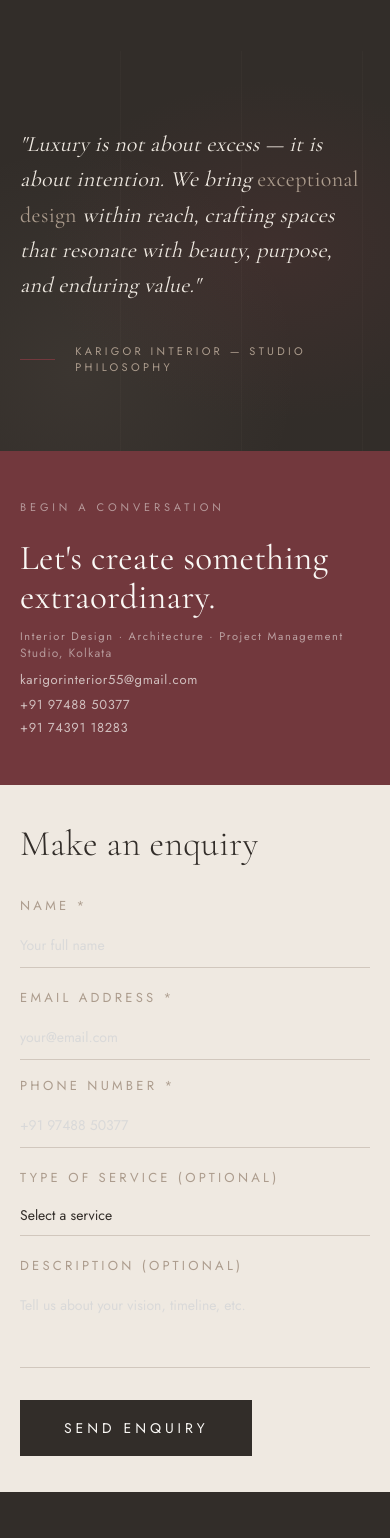
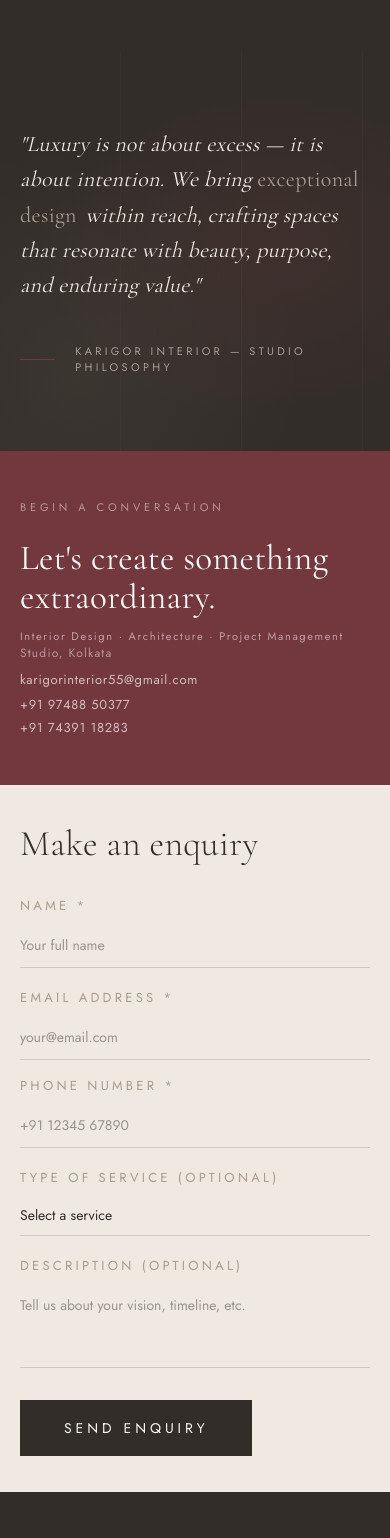
Before and after one commit to Abhijay0306/karigor-v1, a Next.js app: page / in a window 390 px wide. Shown: the part 5323-6861 px from the top of the page. Built offline with nearby package versions, Linux system fonts and the light colour scheme.

Commit message:
Fix quote spacing, brighter placeholders, phone placeholder, email/phone validation

```diff
--- a/src/app/globals.css
+++ b/src/app/globals.css
@@ -825,7 +825,7 @@
     line-height: 1.5;
     margin-bottom: 40px;
   }
-  .philosophy-quote em { color: var(--taupe); font-style: normal; }
+  .philosophy-quote em { color: var(--taupe); font-style: normal; margin-right: 0.15em; }
 
   .philosophy-attr {
     font-size: 11px;
@@ -932,7 +932,7 @@
     width: 100%;
   }
   .form-input:focus { border-color: var(--crimson); }
-  .form-input::placeholder { color: var(--silver); }
+  .form-input::placeholder { color: rgba(50,45,41,0.45); }
 
   .form-row { display: grid; grid-template-columns: 1fr 1fr; gap: 24px; }
 
--- a/src/components/ContactForm.js
+++ b/src/components/ContactForm.js
@@ -4,10 +4,12 @@ import { useState } from "react";
 
 export default function ContactForm() {
   const [status, setStatus] = useState("idle");
+  const [errorMsg, setErrorMsg] = useState("Something went wrong. Please try again or email us directly.");
 
   const handleSubmit = async (e) => {
     e.preventDefault();
     setStatus("loading");
+    setErrorMsg("");
 
     const formData = new FormData(e.target);
     const data = {
@@ -17,6 +19,23 @@ export default function ContactForm() {
       service: formData.get("service"),
       description: formData.get("description"),
     };
+
+    // Validate email
+    const emailRegex = /^[^\s@]+@[^\s@]+\.[^\s@]+$/;
+    if (!emailRegex.test(data.email)) {
+      setStatus("error");
+      setErrorMsg("Please enter a valid email address.");
+      return;
+    }
+
+    // Validate phone — must be 7–15 digits, optional leading +
+    const phoneDigits = data.phone.replace(/[\s\-().]/g, "");
+    const phoneRegex = /^\+?[0-9]{7,15}$/;
+    if (!phoneRegex.test(phoneDigits)) {
+      setStatus("error");
+      setErrorMsg("Please enter a valid phone number.");
+      return;
+    }
 
     try {
       const res = await fetch("/api/enquiry", {
@@ -29,9 +48,11 @@ export default function ContactForm() {
         setStatus("success");
         e.target.reset();
       } else {
+        setErrorMsg("Something went wrong. Please try again or email us directly.");
         setStatus("error");
       }
     } catch {
+      setErrorMsg("Something went wrong. Please try again or email us directly.");
       setStatus("error");
     }
   };
@@ -64,7 +85,7 @@ export default function ContactForm() {
     <form className="contact-form" onSubmit={handleSubmit}>
       {status === "error" && (
         <p style={{ fontSize: "13px", color: "#e07070", marginBottom: "16px", letterSpacing: "0.05em" }}>
-          Something went wrong. Please try again or email us directly.
+          {errorMsg}
         </p>
       )}
 
@@ -80,7 +101,7 @@ export default function ContactForm() {
         </div>
         <div className="form-group">
           <label className="form-label">Phone Number *</label>
-          <input className="form-input" name="phone" type="tel" placeholder="+91 97488 50377" required />
+          <input className="form-input" name="phone" type="tel" placeholder="+91 12345 67890" required />
         </div>
       </div>
 
```
